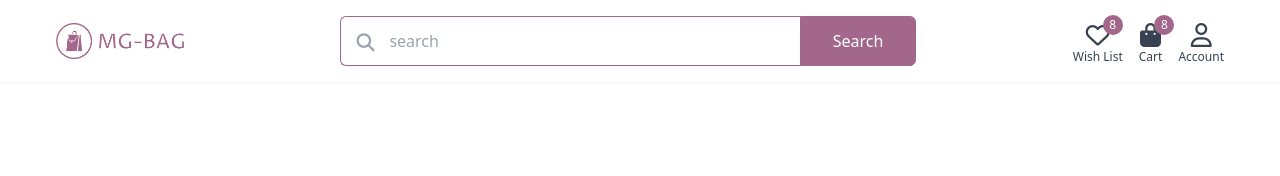
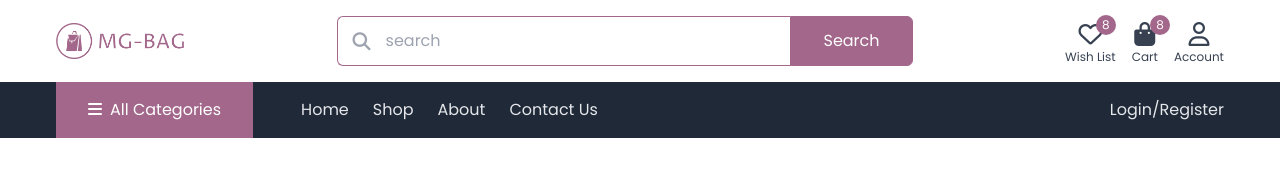
Before and after one commit to 10urkarasu/ecommerce-tailwind-tutorial, a website: page src/index.html in a window 1280 px wide. Drawn offline with Linux system fonts and the light colour scheme.

Commit message:
navbar added

```diff
--- a/src/index.html
+++ b/src/index.html
@@ -51,5 +51,29 @@
     </div>
   </div>
   <!-- header end -->
+  <!-- navbar -->
+  <nav class="bg-gray-800">
+    <div class="container flex">
+      <!-- all category -->
+      <div class="px-8 py-4 bg-primary flex items-center cursor-pointer">
+        <span class="text-white">
+          <i class="fas fa-bars"></i>
+        </span>
+        <span class="capitalize ml-2 text-white">All categories</span>
+      </div>
+      <!-- all category end-->
+      <!-- navbar links -->
+      <div class="flex items-center justify-between flex-grow pl-12">
+        <div class="flex items-center space-x-6 capitalize">
+          <a href="" class="text-gray-200 hover:text-white transition">Home</a>
+          <a href="" class="text-gray-200 hover:text-white transition">Shop</a>
+          <a href="" class="text-gray-200 hover:text-white transition">About</a>
+          <a href="" class="text-gray-200 hover:text-white transition">Contact us</a>
+        </div>
+        <a href="" class="text-gray-200 hover:text-white transition">Login/Register</a>
+      </div>
+    </div>
+  </nav>
+  <!-- navbar end -->
 </body>
 </html>
--- a/src/input.css
+++ b/src/input.css
@@ -2,3 +2,13 @@
 @tailwind base;
 @tailwind components;
 @tailwind utilities;
+
+@layer base{
+    body{
+        @apply font-poppins
+    }
+
+    h1,h2,h3,h4,h5,h6{
+        @apply font-roboto
+    }
+}
```
Also changed, not shown: dist/output.css.
